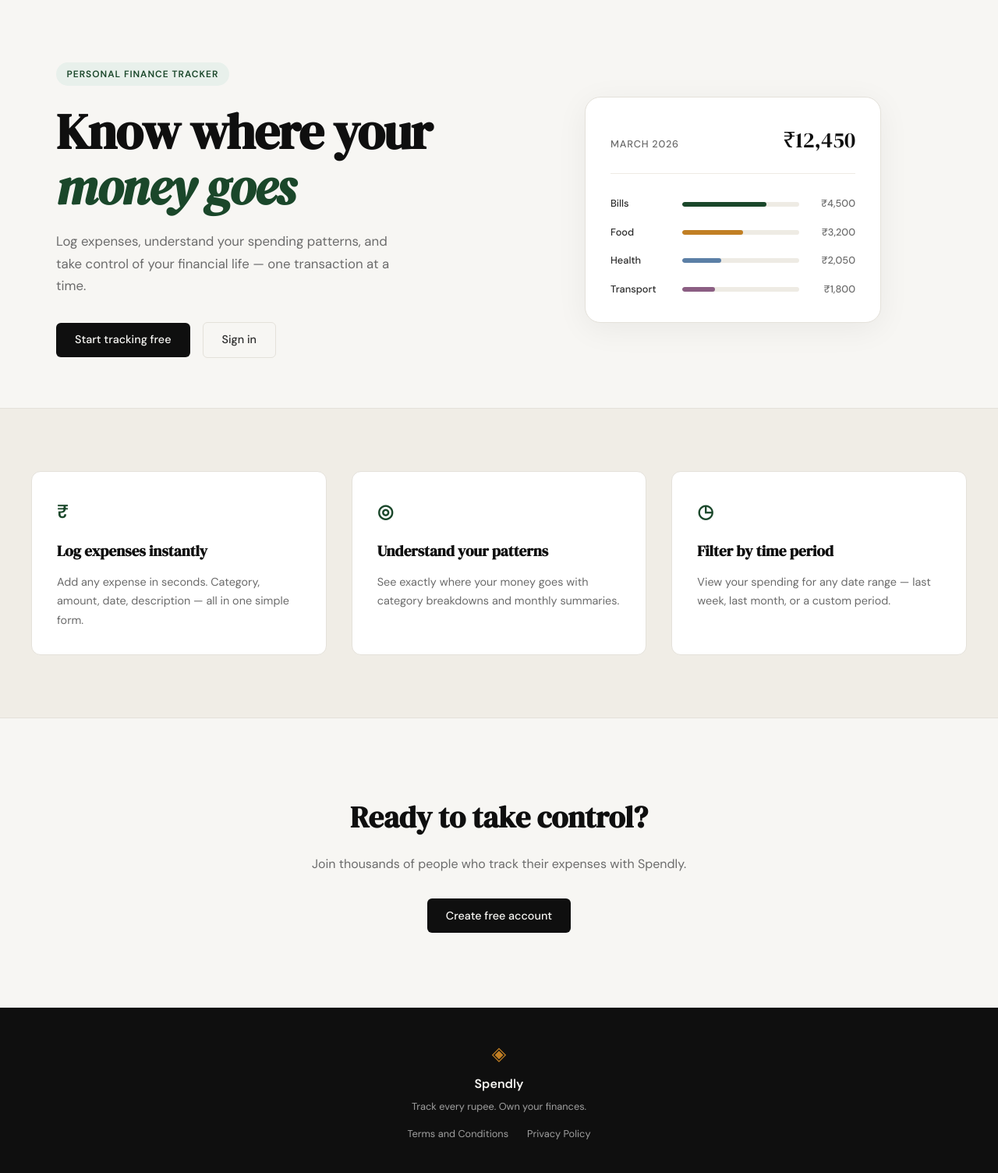
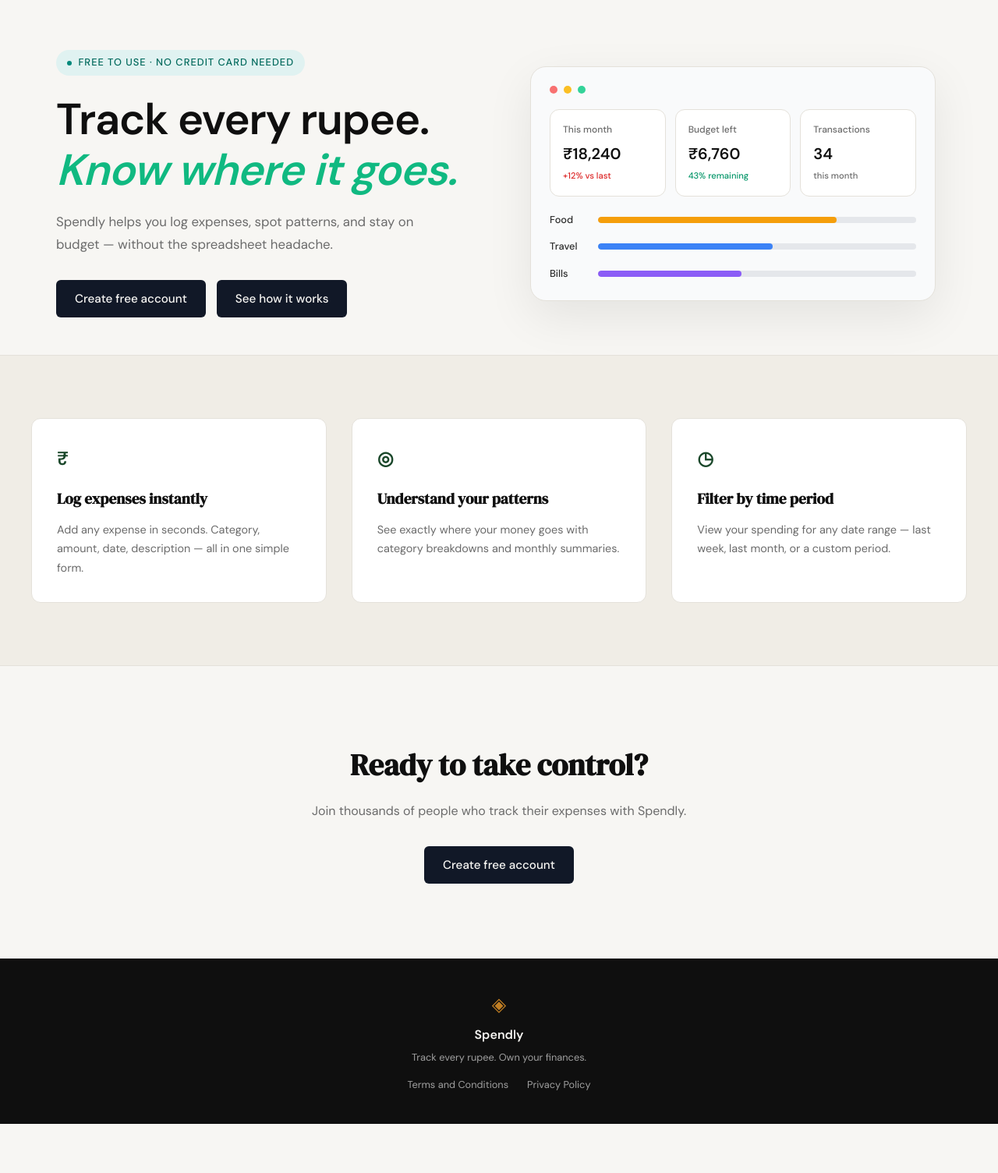
Before and after one commit to Krishhgupta/expense-tracker, a Flask app: page / in a window 1280 px wide. Shown: the part 61-1565 px from the top of the page at 78% size. After the commit the page ends 1502 px from the top, so only its background shows below. Run offline with Flask 3, Linux system fonts and the light colour scheme.

Commit message:
landing: redesign hero section to match mockup

```diff
--- /dev/null
+++ b/static/css/landing.css
@@ -0,0 +1,264 @@
+/* ------------------------------------------------------------------ */
+/* Hero Section - New Design                                           */
+/* ------------------------------------------------------------------ */
+
+.hero {
+    padding: 4rem 2rem 3rem;
+    display: grid;
+    grid-template-columns: 1fr 1fr;
+    gap: 4rem;
+    align-items: center;
+    max-width: var(--max-width);
+    margin: 0 auto;
+}
+
+.hero-inner {
+    max-width: 540px;
+}
+
+.hero-badge {
+    display: inline-flex;
+    align-items: center;
+    gap: 0.5rem;
+    background: #e0f2f1;
+    color: #00695c;
+    font-size: 0.8rem;
+    font-weight: 500;
+    padding: 0.4rem 0.9rem;
+    border-radius: 999px;
+    margin-bottom: 1.5rem;
+}
+
+.badge-dot {
+    width: 6px;
+    height: 6px;
+    background: #00897b;
+    border-radius: 50%;
+}
+
+.hero-title {
+    font-family: var(--font-body);
+    font-size: clamp(2.5rem, 5vw, 3.5rem);
+    line-height: 1.15;
+    letter-spacing: -0.02em;
+    color: var(--ink);
+    margin-bottom: 1.25rem;
+    font-weight: 600;
+}
+
+.hero-title em {
+    font-style: italic;
+    color: #10b981;
+}
+
+.hero-subtitle {
+    font-size: 1.05rem;
+    color: var(--ink-muted);
+    line-height: 1.7;
+    margin-bottom: 2rem;
+}
+
+.hero-actions {
+    display: flex;
+    gap: 0.875rem;
+    align-items: center;
+}
+
+.btn-primary {
+    display: inline-block;
+    background: #111827;
+    color: var(--paper);
+    padding: 0.75rem 1.5rem;
+    border-radius: var(--radius-sm);
+    font-family: var(--font-body);
+    font-size: 0.95rem;
+    font-weight: 500;
+    cursor: pointer;
+    border: none;
+    transition: all 0.2s;
+    text-decoration: none;
+}
+
+.btn-primary:hover {
+    background: #1f2937;
+    transform: translateY(-1px);
+}
+
+.btn-secondary {
+    display: inline-block;
+    background: #111827;
+    color: var(--paper);
+    padding: 0.75rem 1.5rem;
+    border-radius: var(--radius-sm);
+    font-family: var(--font-body);
+    font-size: 0.95rem;
+    font-weight: 500;
+    cursor: pointer;
+    border: none;
+    transition: all 0.2s;
+    text-decoration: none;
+}
+
+.btn-secondary:hover {
+    background: #1f2937;
+    transform: translateY(-1px);
+}
+
+/* ------------------------------------------------------------------ */
+/* Dashboard Preview                                                   */
+/* ------------------------------------------------------------------ */
+
+.hero-visual {
+    display: flex;
+    justify-content: center;
+}
+
+.dashboard-preview {
+    background: #f9fafb;
+    border: 1px solid var(--border);
+    border-radius: var(--radius-lg);
+    padding: 1.5rem;
+    width: 100%;
+    max-width: 520px;
+    box-shadow: 0 20px 60px rgba(0, 0, 0, 0.08);
+}
+
+.dashboard-header {
+    display: flex;
+    gap: 0.5rem;
+    margin-bottom: 1.25rem;
+}
+
+.dashboard-dot {
+    width: 10px;
+    height: 10px;
+    border-radius: 50%;
+}
+
+.dashboard-dot.red { background: #f87171; }
+.dashboard-dot.yellow { background: #fbbf24; }
+.dashboard-dot.green { background: #34d399; }
+
+.dashboard-stats {
+    display: grid;
+    grid-template-columns: repeat(3, 1fr);
+    gap: 0.75rem;
+    margin-bottom: 1.25rem;
+}
+
+.stat-card {
+    background: white;
+    border: 1px solid var(--border);
+    border-radius: var(--radius-md);
+    padding: 1rem;
+    display: flex;
+    flex-direction: column;
+    gap: 0.25rem;
+}
+
+.stat-label {
+    font-size: 0.75rem;
+    color: var(--ink-muted);
+    font-weight: 500;
+}
+
+.stat-value {
+    font-family: var(--font-body);
+    font-size: 1.25rem;
+    font-weight: 600;
+    color: var(--ink);
+}
+
+.stat-change {
+    font-size: 0.7rem;
+    font-weight: 500;
+}
+
+.stat-change.positive { color: #dc2626; }
+.stat-change.success { color: #059669; }
+.stat-change.muted { color: var(--ink-muted); }
+
+.dashboard-chart {
+    display: flex;
+    flex-direction: column;
+    gap: 0.875rem;
+}
+
+.chart-row {
+    display: grid;
+    grid-template-columns: 50px 1fr;
+    align-items: center;
+    gap: 0.75rem;
+}
+
+.chart-label {
+    font-size: 0.8rem;
+    color: var(--ink-soft);
+    font-weight: 500;
+}
+
+.chart-bar-track {
+    height: 8px;
+    background: #e5e7eb;
+    border-radius: 999px;
+    overflow: hidden;
+}
+
+.chart-bar {
+    height: 100%;
+    border-radius: 999px;
+    transition: width 0.6s ease;
+}
+
+.chart-bar-food { background: #f59e0b; }
+.chart-bar-travel { background: #3b82f6; }
+.chart-bar-bills { background: #8b5cf6; }
+
+/* ------------------------------------------------------------------ */
+/* Responsive                                                          */
+/* ------------------------------------------------------------------ */
+
+@media (max-width: 900px) {
+    .hero {
+        grid-template-columns: 1fr;
+        text-align: center;
+        gap: 3rem;
+    }
+
+    .hero-inner {
+        max-width: 100%;
+    }
+
+    .hero-subtitle {
+        max-width: 100%;
+    }
+
+    .hero-actions {
+        justify-content: center;
+    }
+
+    .hero-visual {
+        order: -1;
+    }
+}
+
+@media (max-width: 600px) {
+    .hero {
+        padding: 2rem 1rem 1.5rem;
+    }
+
+    .dashboard-stats {
+        grid-template-columns: 1fr;
+    }
+
+    .hero-actions {
+        flex-direction: column;
+        width: 100%;
+    }
+
+    .btn-primary,
+    .btn-secondary {
+        width: 100%;
+        text-align: center;
+    }
+}
--- a/templates/landing.html
+++ b/templates/landing.html
@@ -1,60 +1,74 @@
 {% extends "base.html" %}
 
 {% block title %}Spendly — Track Every Rupee{% endblock %}
+
+{% block head %}
+<link rel="stylesheet" href="{{ url_for('static', filename='css/landing.css') }}">
+{% endblock %}
 
 {% block content %}
 
 <section class="hero">
     <div class="hero-inner">
-        <div class="hero-badge">Personal Finance Tracker</div>
+        <div class="hero-badge">
+    <span class="badge-dot"></span>
+    Free to use · No credit card needed
+</div>
         <h1 class="hero-title">
-            Know where your<br>
-            <em>money goes</em>
+            Track every rupee.<br>
+            <em>Know where it goes.</em>
         </h1>
         <p class="hero-subtitle">
-            Log expenses, understand your spending patterns,
-            and take control of your financial life —
-            one transaction at a time.
+            Spendly helps you log expenses, spot patterns, and stay
+            on budget — without the spreadsheet headache.
         </p>
         <div class="hero-actions">
-            <a href="{{ url_for('register') }}" class="btn-primary">Start tracking free</a>
-            <a href="{{ url_for('login') }}" class="btn-ghost">Sign in</a>
+            <a href="{{ url_for('register') }}" class="btn-primary">Create free account</a>
+            <a href="#how-it-works" class="btn-secondary">See how it works</a>
         </div>
     </div>
     <div class="hero-visual">
-        <div class="mock-card">
-            <div class="mock-card-header">
-                <span class="mock-label">March 2026</span>
-                <span class="mock-total">₹12,450</span>
+        <div class="dashboard-preview">
+            <div class="dashboard-header">
+                <span class="dashboard-dot red"></span>
+                <span class="dashboard-dot yellow"></span>
+                <span class="dashboard-dot green"></span>
             </div>
-            <div class="mock-bars">
-                <div class="mock-bar-row">
-                    <span class="mock-cat">Bills</span>
-                    <div class="mock-bar-track">
-                        <div class="mock-bar" style="width: 72%"></div>
+            <div class="dashboard-stats">
+                <div class="stat-card">
+                    <span class="stat-label">This month</span>
+                    <span class="stat-value">₹18,240</span>
+                    <span class="stat-change positive">+12% vs last</span>
+                </div>
+                <div class="stat-card">
+                    <span class="stat-label">Budget left</span>
+                    <span class="stat-value">₹6,760</span>
+                    <span class="stat-change success">43% remaining</span>
+                </div>
+                <div class="stat-card">
+                    <span class="stat-label">Transactions</span>
+                    <span class="stat-value">34</span>
+                    <span class="stat-change muted">this month</span>
+                </div>
+            </div>
+            <div class="dashboard-chart">
+                <div class="chart-row">
+                    <span class="chart-label">Food</span>
+                    <div class="chart-bar-track">
+                        <div class="chart-bar chart-bar-food" style="width: 75%"></div>
                     </div>
-                    <span class="mock-amt">₹4,500</span>
                 </div>
-                <div class="mock-bar-row">
-                    <span class="mock-cat">Food</span>
-                    <div class="mock-bar-track">
-                        <div class="mock-bar mock-bar-2" style="width: 52%"></div>
+                <div class="chart-row">
+                    <span class="chart-label">Travel</span>
+                    <div class="chart-bar-track">
+                        <div class="chart-bar chart-bar-travel" style="width: 55%"></div>
                     </div>
-                    <span class="mock-amt">₹3,200</span>
                 </div>
-                <div class="mock-bar-row">
-                    <span class="mock-cat">Health</span>
-                    <div class="mock-bar-track">
-                        <div class="mock-bar mock-bar-3" style="width: 33%"></div>
+                <div class="chart-row">
+                    <span class="chart-label">Bills</span>
+                    <div class="chart-bar-track">
+                        <div class="chart-bar chart-bar-bills" style="width: 45%"></div>
                     </div>
-                    <span class="mock-amt">₹2,050</span>
-                </div>
-                <div class="mock-bar-row">
-                    <span class="mock-cat">Transport</span>
-                    <div class="mock-bar-track">
-                        <div class="mock-bar mock-bar-4" style="width: 28%"></div>
-                    </div>
-                    <span class="mock-amt">₹1,800</span>
                 </div>
             </div>
         </div>
```
